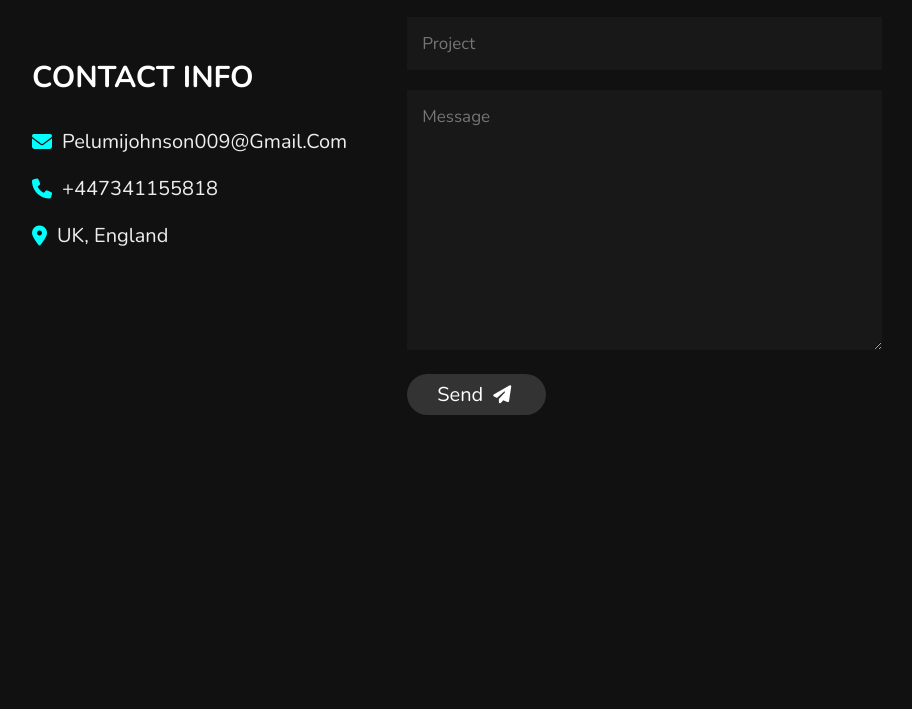
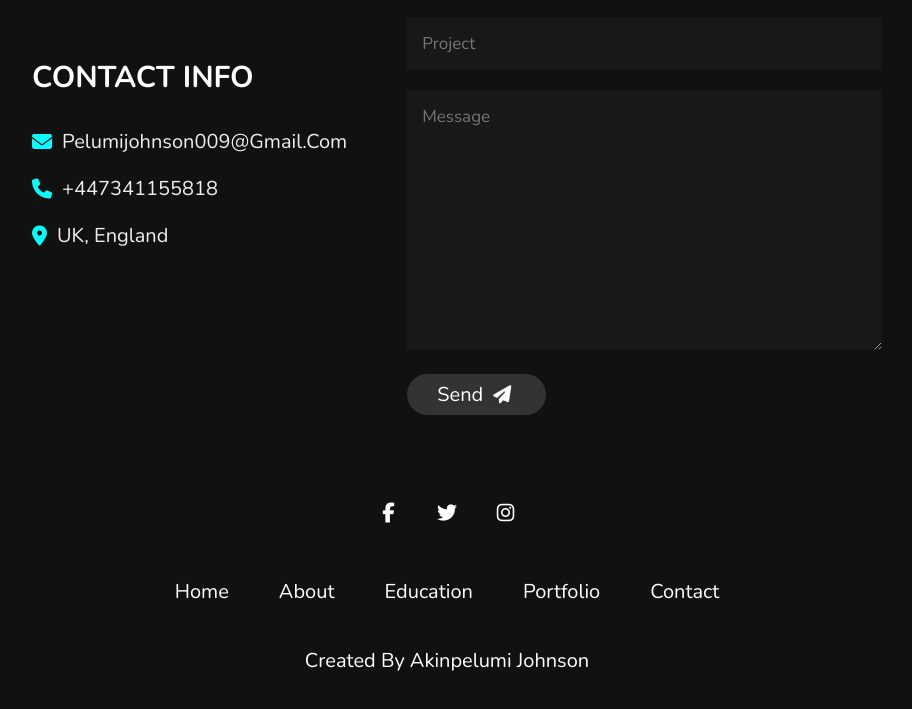
Before and after one commit to McBajas/Project_1, a plain HTML site: page index.html in a window 1280 px wide. Shown: the part 3529-4238 px from the top of the page, without its empty margins (368-1280 px from the left). Before the commit the page ends 4055 px from the top, so only its background shows below. Drawn offline with nearby package versions, Linux system fonts and the light colour scheme; files that its build step writes are made by us from their sources; files whose address does not match are found by name.

Commit message:
Add files via upload

```diff
--- a/index.html
+++ b/index.html
@@ -175,6 +175,30 @@
 
  <!-- contact section ends -->
 
+  <!-- footer section starts -->
+
+  <section class="footer">
+
+    <div class="share">
+       <a href="#" class="fab fa-facebook-f"></a>
+       <a href="#" class="fab fa-twitter"></a>
+       <a href="#" class="fab fa-instagram"></a>
+     </div>
+
+     <div class="links">
+        <a href="#home">home</a>
+        <a href="#about">about</a>
+        <a href="#education">education</a>
+        <a href="#portfolio">portfolio</a>
+        <a href="#contact">contact</a>
+     </div>
+     <div class="credit">created by <span>Akinpelumi Johnson</span></div>
+   </section>
+
+     <!-- footer section ends -->
+
+
+
 <!-- scroll top button -->
  <a href="#home" class="top">
     <img src="" alt="">
--- a/style.css
+++ b/style.css
@@ -413,6 +413,64 @@ header .navbar ul li a:hover{
     margin:3rem 0;
 }
 
+ .footer{
+    background:var(--black);
+    text-align: center;
+  }
+
+  .footer .share{
+    padding:1rem 0;
+  }
+
+  .footer .share a{
+    height: 5rem;
+    width: 5rem;
+    line-height: 5rem;
+    font-size: 2rem;
+    color: #fff;
+    border: var(--border);
+    margin:.3rem;
+    border-radius: 50%;
+  }
+
+  .footer .share a:hover{
+    background-color: var(--main-color);
+  }
+
+  .footer .links{
+    display: flex;
+    justify-content: center;
+    flex-wrap: wrap;
+    padding: 2rem;
+    gap:1rem;
+  }
+
+  .footer .links a{
+    padding:.7rem 2rem;
+    color: #fff;
+    border:var(--border);
+    font-size: 2rem;
+  }
+
+  .footer .links a:hover{
+    background:var(--main-color);
+  }
+
+  .footer .credit{
+    font-size: 2rem;
+    color: #fff;
+    font-weight: lighter;
+    padding: 1.5rem;
+  }
+
+  .footer .credit span{
+    color:var(--main-color);
+  }
+
+
+
+
+
 /* media queries */
 
 @media (max-width:1200px){
```
